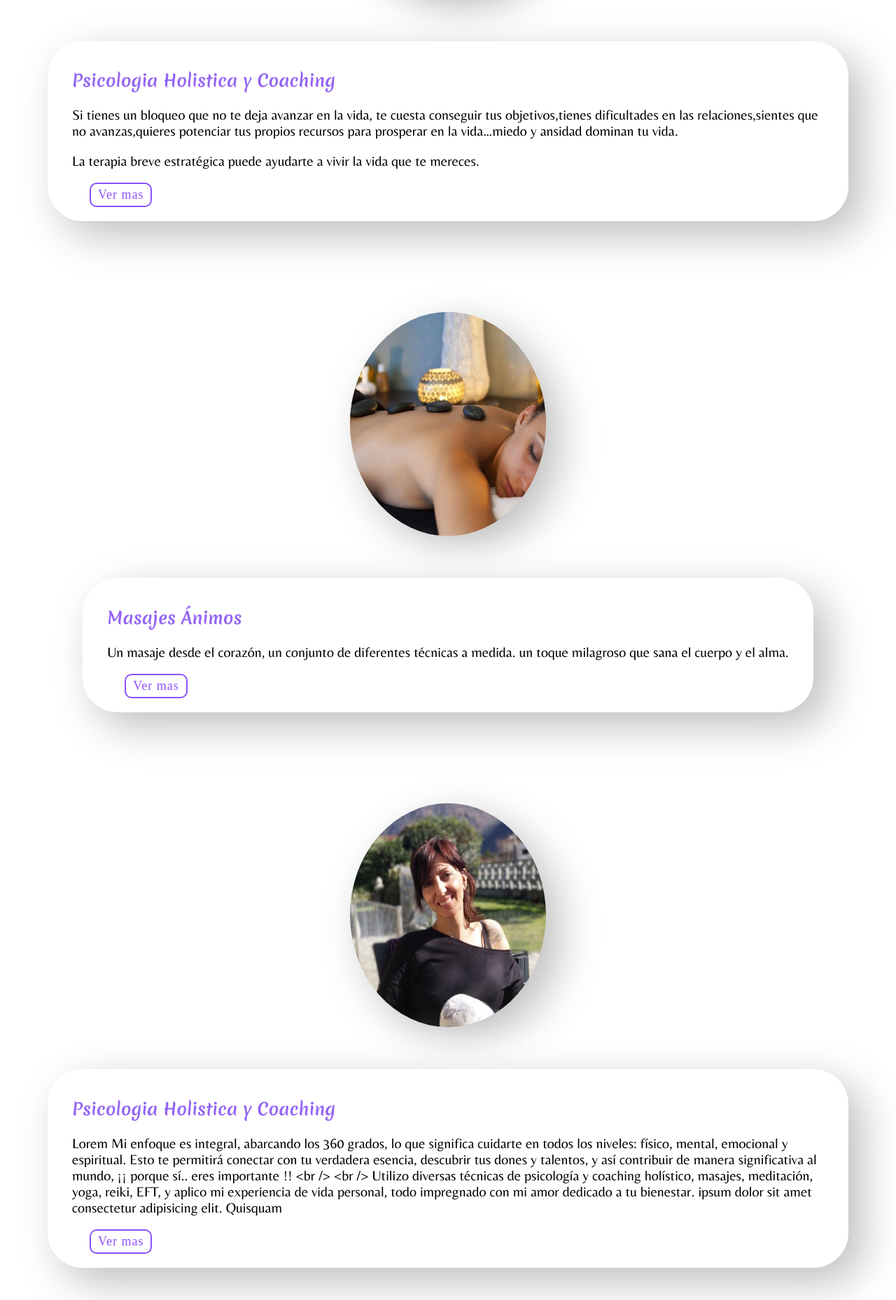
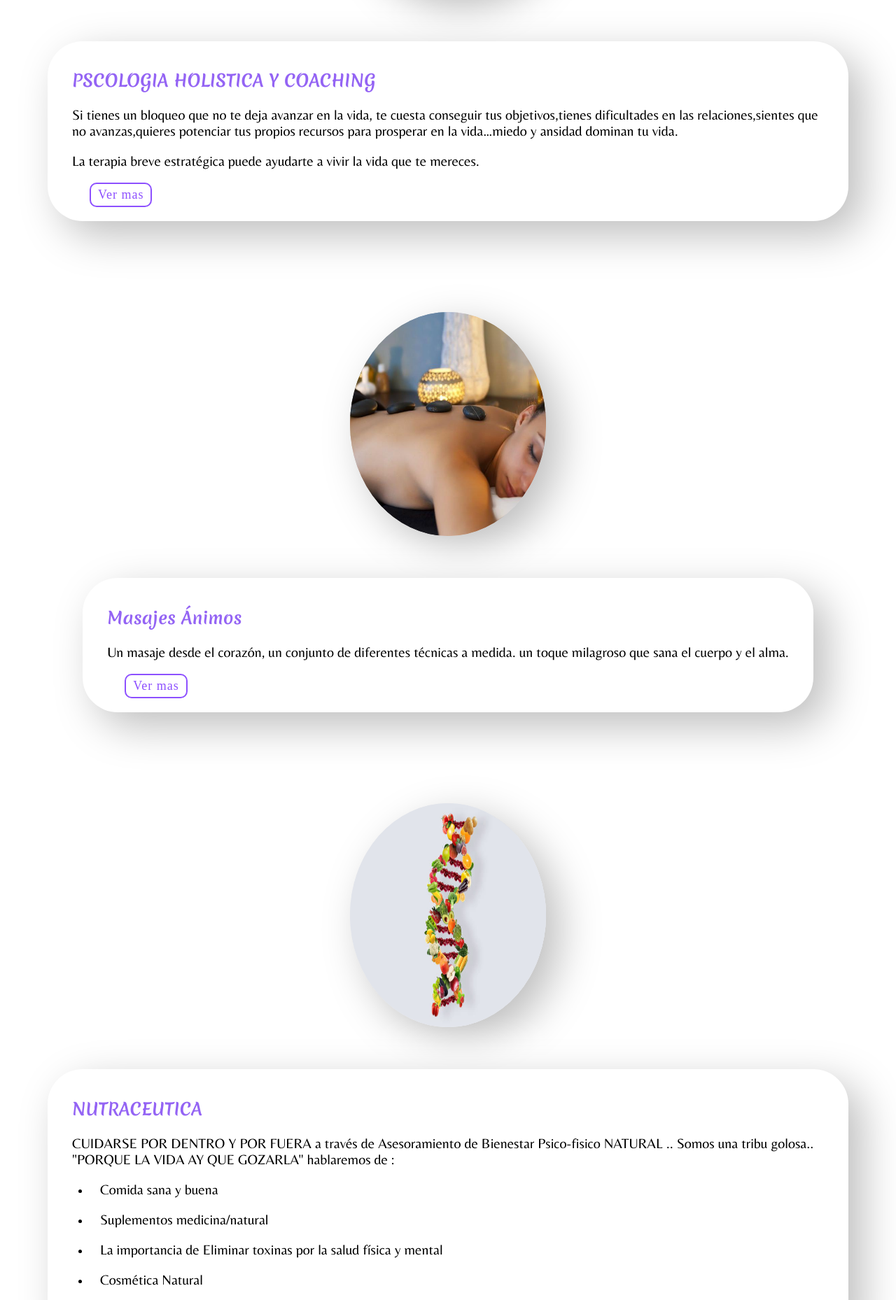
Before and after one commit to Wahandri/ShaktiYoga, a React (Create React App) app: page / in a window 1280 px wide. Shown: the part 1816-3674 px from the top of the page at 70% size. Built offline with nearby package versions, Linux system fonts and the light colour scheme.

Commit message:
Updated Start.js

```diff
--- a/package.json
+++ b/package.json
@@ -6,6 +6,7 @@
     "@testing-library/jest-dom": "^5.17.0",
     "@testing-library/react": "^13.4.0",
     "@testing-library/user-event": "^13.5.0",
+    "git": "^0.1.5",
     "react": "^18.2.0",
     "react-dom": "^18.2.0",
     "react-responsive-carousel": "^3.2.23",
--- a/src/components/CardDefinition/CardDefinition.js
+++ b/src/components/CardDefinition/CardDefinition.js
@@ -27,8 +27,8 @@ export default function CardDefinition({
         />
         <div className="borderCard padding-20">
           <h2>{title}</h2>
-          <p>{description}</p>
-          <p>{description2}</p>
+          {description}
+          {description2}
           <Link to={url} className="myBtn btnCardDefinition">
             Ver mas
           </Link>
--- a/src/components/Start/Start.js
+++ b/src/components/Start/Start.js
@@ -5,6 +5,7 @@ import imgCoaching from "../../images/emocionalcoaching.jpg";
 import imgCoaching2 from "../../images/el-masaje-relajante-es-una-tecnica-ancestral-para-armonizar-las-emociones.jpeg";
 import Simona from "../../images/Simona.png";
 import CardDefinition from "../CardDefinition/CardDefinition";
+import fruitADN from "../../images/fruitADN.jpg";
 
 export default function Start() {
   return (
@@ -51,32 +52,37 @@ export default function Start() {
         <CardDefinition
           url="/coaching"
           img={imgCoaching}
-          title="Psicologia Holistica y Coaching"
+          title="PSCOLOGIA HOLISTICA Y COACHING"
           description={
-            "Si tienes un bloqueo que no te deja avanzar en la vida, te cuesta conseguir tus objetivos,tienes dificultades en las relaciones,sientes que no avanzas,quieres potenciar tus propios recursos para prosperar en la vida…miedo y ansidad dominan tu vida."
-          }
-          description2={
-            "La terapia breve estratégica puede ayudarte a vivir la vida que te mereces."
+            <>
+              <p>Si tienes un bloqueo que no te deja avanzar en la vida, te cuesta conseguir tus objetivos,tienes dificultades en las relaciones,sientes que no avanzas,quieres potenciar tus propios recursos para prosperar en la vida…miedo y ansidad dominan tu vida.</p>
+              <p>La terapia breve estratégica puede ayudarte a vivir la vida que te mereces.</p>
+            </>
           }
         />
         <CardDefinition
           url="/massage"
           img={imgCoaching2}
           title="Masajes Ánimos"
-          description="Un masaje desde el corazón, un conjunto de diferentes técnicas a medida.  un toque milagroso que sana el cuerpo y el alma."
+          description={
+            <p>Un masaje desde el corazón, un conjunto de diferentes técnicas a medida.  un toque milagroso que sana el cuerpo y el alma.</p>
+          }
         />
         <CardDefinition
           url="/coaching"
-          img={Simona}
-          title="Psicologia Holistica y Coaching"
-          description="Lorem Mi enfoque es integral, abarcando los 360 grados, lo que
-          significa cuidarte en todos los niveles: físico, mental, emocional y
-          espiritual. Esto te permitirá conectar con tu verdadera esencia,
-          descubrir tus dones y talentos, y así contribuir de manera
-          significativa al mundo, ¡¡ porque sí.. eres importante !! <br />
-          <br /> Utilizo diversas técnicas de psicología y coaching holístico,
-          masajes, meditación, yoga, reiki, EFT, y aplico mi experiencia de
-          vida personal, todo impregnado con mi amor dedicado a tu bienestar. ipsum dolor sit amet consectetur adipisicing elit. Quisquam"
+          img={fruitADN}
+          title="NUTRACEUTICA"
+          description={
+            <>
+              <p>CUIDARSE POR DENTRO Y POR FUERA a través de Asesoramiento de Bienestar Psico-fisico NATURAL .. Somos una tribu golosa.. "PORQUE LA VIDA AY QUE GOZARLA" hablaremos de :</p>
+              <ul>
+                <li><p>Comida sana y buena</p></li>
+                <li><p>Suplementos medicina/natural</p></li>
+                <li><p>La importancia de Eliminar toxinas por la salud física y mental</p></li>
+                <li><p>Cosmética  Natural</p></li>
+              </ul>
+            </>
+          }
         />
       </div>
     </div>
```
Also changed, not shown: src/images/fruitADN.jpg (added), 1 other file (tests, documents, lock files or other folders).
